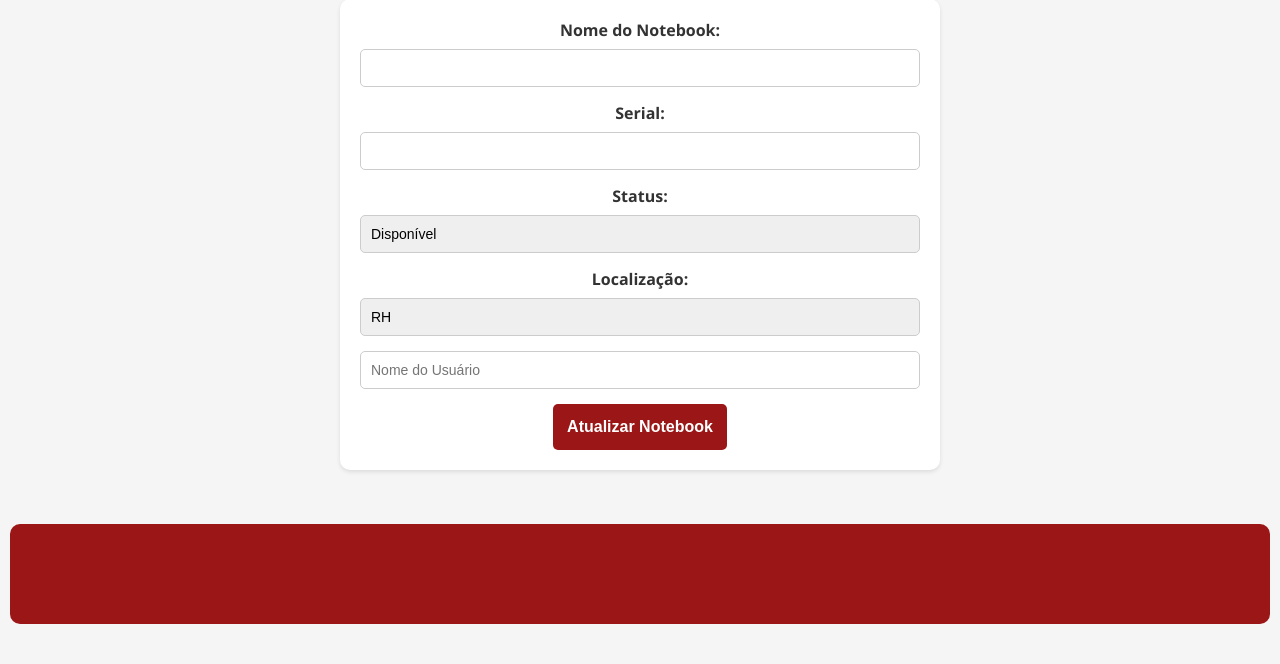
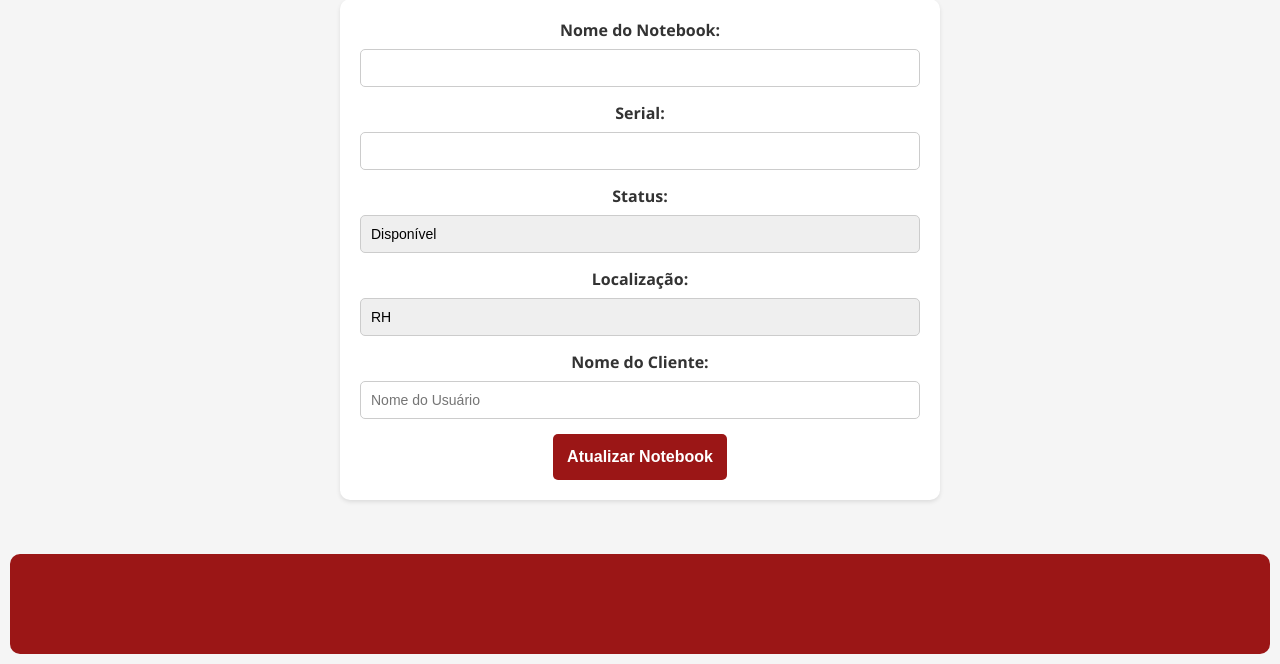
Before and after one commit to Vitor4863/Cadastro-de-Funcion-rios, a PHP site: page /editar_notebook.php?id=1 in a window 1280 px wide. Shown: the part 272-936 px from the top of the page. Before the commit the page ends 896 px from the top, so only its background shows below. Run offline with PHP 8.4, Linux system fonts and the light colour scheme; data that the repository does not hold is empty.

Commit message:
atualizar

```diff
--- a/editar/editar_notebook.php
+++ b/editar/editar_notebook.php
@@ -78,6 +78,7 @@ $conn->close();
     <option value="Tesouraria" <?php echo ($notebook['localizacao'] == 'Tesouraria') ? 'selected' : ''; ?>>Tesouraria</option>
 </select>
 
+     <label for="location">Nome do Cliente:</label>
 <input type="text" id="nome-usuario" name="nome_usuario" value="<?php echo $notebook['nome_usuario']; ?>" required placeholder="Nome do Usuário">
 
 
```
